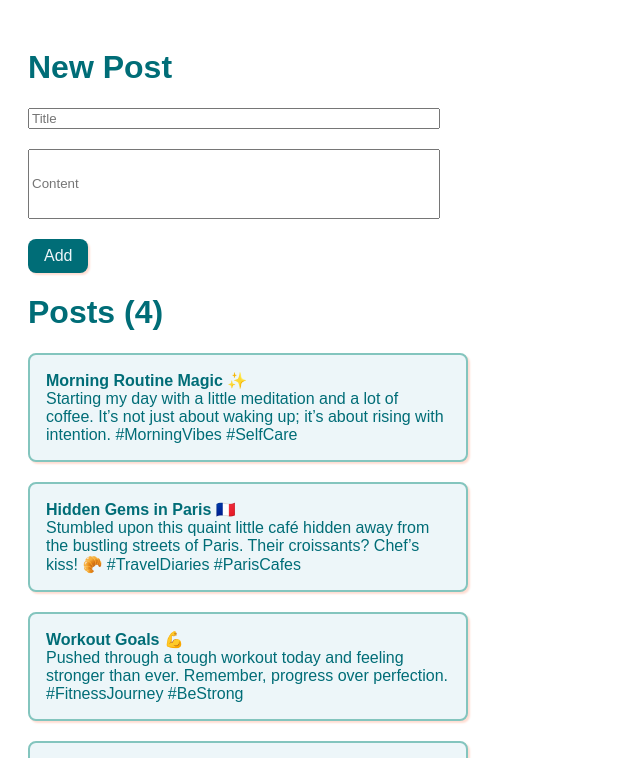
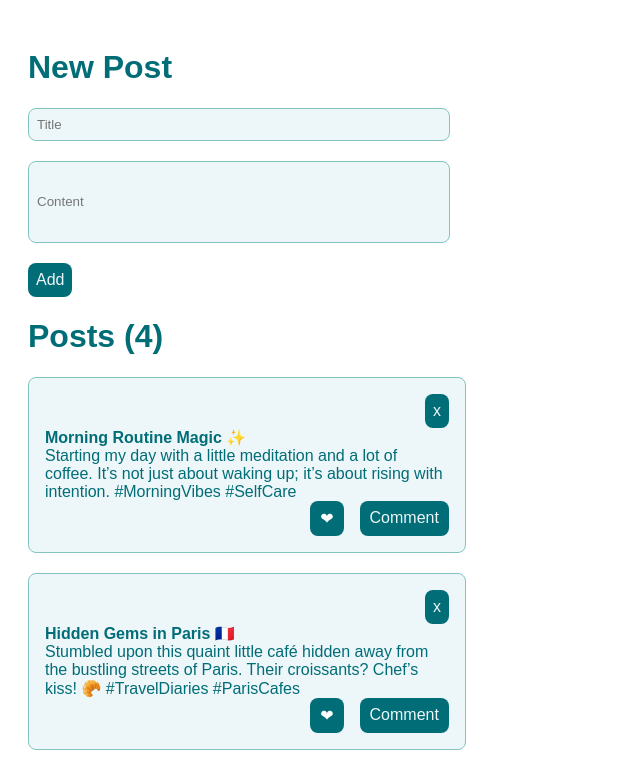
Before and after one commit to criquebeuf/posts-app, a React (Create React App) app: page / in a window 1280 px wide. Shown: the top 758 px of the page, without its empty margins (0-640 px from the left). Built offline with nearby package versions, Linux system fonts and the light colour scheme.

Commit message:
delete and like actions

```diff
--- a/src/App.js
+++ b/src/App.js
@@ -17,6 +17,9 @@ App.propTypes = {
   age: PropTypes.number.isRequired
 }
 
+
+// Make min and max characters posts!
+
 // EXAMPLE IN RUBY
 // validates :status, inclusion: { in: STATUS }
 // validates :start_date, presence: true
--- a/src/Posts.js
+++ b/src/Posts.js
@@ -4,7 +4,6 @@ import { useState } from 'react'
 export default function PostsApp() {
   const [posts, setPosts] = useState(initialPosts)
 
-  // ou 4?
   let nextId = 4
 
   function handleAddPost(title, description) {
@@ -16,6 +15,12 @@ export default function PostsApp() {
     ])
   }
 
+  function handleDeletePost(postId) {
+    setPosts(
+      posts.filter(post => post.id !== postId)
+    )
+  }
+
   return (
     <>
     <AddPost
@@ -23,6 +28,7 @@ export default function PostsApp() {
     />
     <PostsList
     posts={posts}
+    onDeletePost={handleDeletePost}
     />
     </>
   )
@@ -77,18 +83,41 @@ function AddPost({onAddPost}) {
   )
 }
 
+function Post({post, onDeletePost}) {
+  const [likes, setLikes] = useState(false);
 
-function Post({post}) {
+  function handleLikeClick() {
+    setLikes(!likes);
+  }
+
+  function handleCommentClick() {
+    // to do
+  }
+
   return (
     <>
-    <div className='post'>
-    <div className='title'>{post.title}</div>
-    <div>{post.description}</div>
-    </div>
+      <div className='post'>
+      <div className='post-actions'>
+          <button onClick={() => onDeletePost(post.id)}>
+          x
+          </button>
+        </div>
+        <div className='title'>{post.title}</div>
+        <div>{post.description}</div>
+        <div className='post-actions'>
+          <button className='like' onClick={handleLikeClick}>
+            {likes ? <span style={{color: 'pink'}}>❤</span> : <span style={{color: 'white'}}>❤</span>}
+          </button>
+          <button className='like' onClick={handleCommentClick}>
+            Comment
+          </button>
+        </div>
+      </div>
     </>
   )
 }
-function PostsList({posts}) {
+
+function PostsList({posts, onDeletePost}) {
   return (
     <>
     <h1>Posts ({posts.length}) </h1>
@@ -97,6 +126,7 @@ function PostsList({posts}) {
         <Post
         key={post.id}
         post={post}
+        onDeletePost={onDeletePost}
         />
       ))}
     </ul>
--- a/src/data.js
+++ b/src/data.js
@@ -2,21 +2,25 @@ export const initialPosts = [
   {
     id: 0,
     title: 'Morning Routine Magic ✨',
-    description: 'Starting my day with a little meditation and a lot of coffee. It’s not just about waking up; it’s about rising with intention. #MorningVibes #SelfCare'
+    description: 'Starting my day with a little meditation and a lot of coffee. It’s not just about waking up; it’s about rising with intention. #MorningVibes #SelfCare',
+    likes: false
   },
   {
     id: 1,
     title: 'Hidden Gems in Paris 🇫🇷',
-    description: 'Stumbled upon this quaint little café hidden away from the bustling streets of Paris. Their croissants? Chef’s kiss! 🥐 #TravelDiaries #ParisCafes'
+    description: 'Stumbled upon this quaint little café hidden away from the bustling streets of Paris. Their croissants? Chef’s kiss! 🥐 #TravelDiaries #ParisCafes',
+    likes: false
   },
   {
     id: 2,
     title: 'Workout Goals 💪',
-    description: 'Pushed through a tough workout today and feeling stronger than ever. Remember, progress over perfection. #FitnessJourney #BeStrong'
+    description: 'Pushed through a tough workout today and feeling stronger than ever. Remember, progress over perfection. #FitnessJourney #BeStrong',
+    likes: false
   },
   {
     id: 3,
     title: 'Sustainable Fashion Finds 👗',
-    description: 'Exploring the world of sustainable fashion one outfit at a time. Found this incredible thrift shop online! #EcoChic #ThriftFinds'
+    description: 'Exploring the world of sustainable fashion one outfit at a time. Found this incredible thrift shop online! #EcoChic #ThriftFinds',
+    likes: false
   },
 ];
--- a/src/index.css
+++ b/src/index.css
@@ -17,10 +17,9 @@
   margin-top: 20px;
   margin-bottom: 20px;
   width: 33%;
-  border: 2px solid var(--green);
+  border: 1px solid var(--green);
   border-radius: 8px;
   padding: 16px;
-  box-shadow: 2px 2px 2px 0 var(--pink);
 }
 
 ul {
@@ -32,7 +31,11 @@ ul {
 }
 
 input {
+  background-color: var(--white);
   width: 33%;
+  border: 1px solid var(--green);
+  border-radius: 8px;
+  padding: 8px;
 }
 input.description {
   height: 64px;
@@ -46,16 +49,36 @@ button {
   background-color: var(--blue);
   border-radius: 8px;
   border: none !important;
-  box-shadow: 2px 2px 2px 0 var(--pink);
   color: var(--white);
   font-size: 16px;
-  padding: 8px 16px
+  padding: 8px;
 }
 
 button:hover {
   background-color: var(--green);
+  cursor: pointer;
 }
 
-.placeholder {
-  color: rgb(224, 218, 218);
+.like {
+  padding: 8px 10px;
+  margin-left: 16px
+
 }
+
+.post-actions {
+  justify-content: flex-end;
+  display: flex;
+}
+
+.delete {
+  border: 1px solid var(--green);
+  padding: 1px 4px;
+  background-color: white;
+  font-size: 10px;
+  font-weight: bolder;
+
+}
+.delete:hover {
+  cursor: pointer;
+  background-color: var(--green);
+}
```
